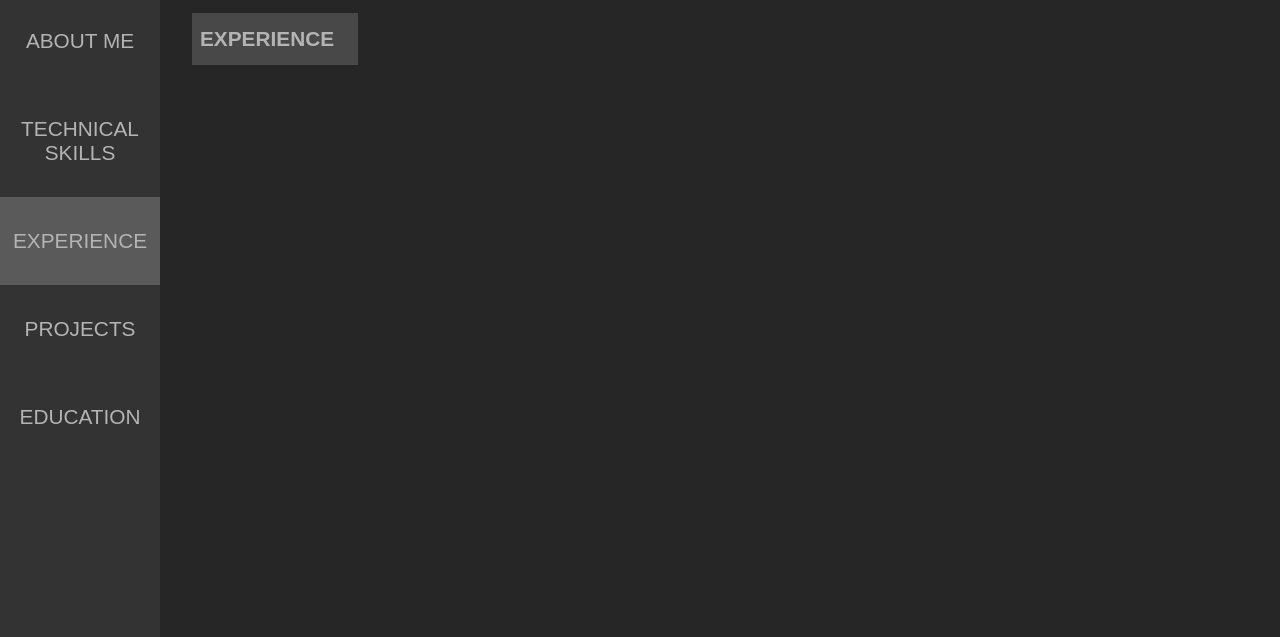
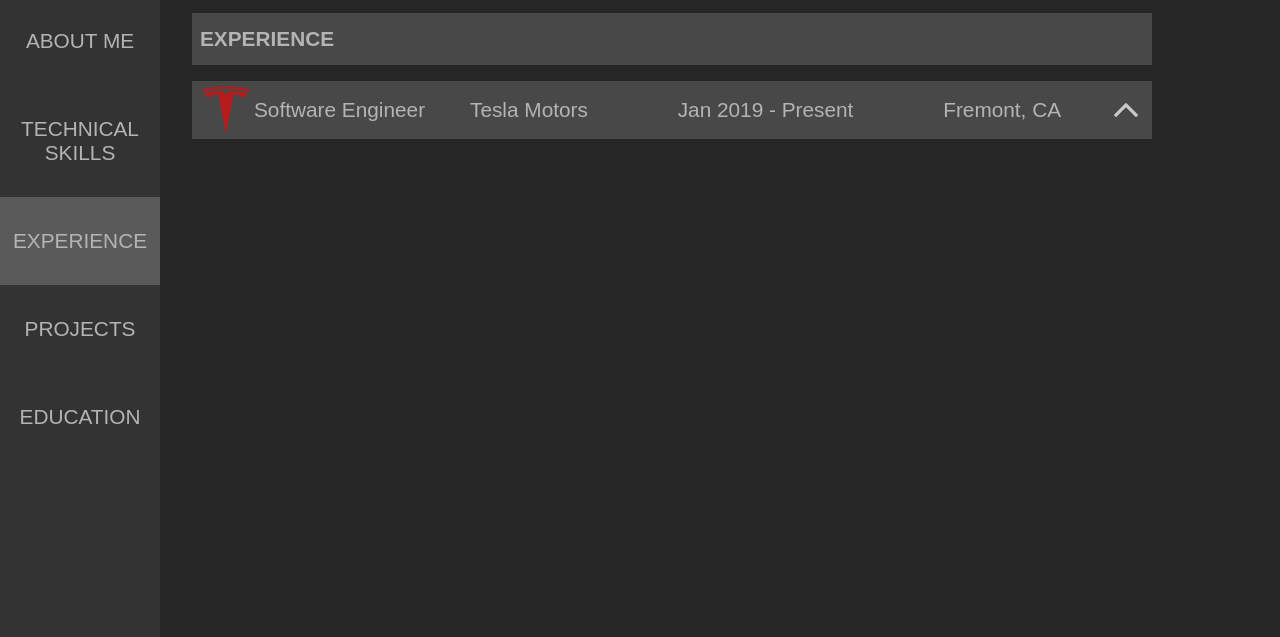
Before and after one commit to joetomjob/joetomjob-github.io, a plain HTML site: page index.html in a window 1280 px wide. Both pictures are taken after a click on the button "EXPERIENCE". Shown: the part 163-800 px from the top of the page. Drawn offline with Linux system fonts and the light colour scheme.

Commit message:
new changes

```diff
--- a/index.html
+++ b/index.html
@@ -115,11 +115,23 @@
                 </div>
             </div>
             <div id="Experience" class="tabcontent">
-                <div class="panel">
-                    <span class="boldtext">EXPERIENCE</span>
+              <div class="panel">
+                  <span class="boldtext">EXPERIENCE</span>
+              </div>
+              <div style="height: 2vmin; width: 100%"></div>
+              <button class="accordion">
+                <div class="flexrow" style="width: 100%">
+                  <img src="assets/images/teslaicon.svg" alt="" class="iconstyle">
+                  <span class="expacc">Software Engineer</span>
+                  <span class="expacc centertext">Tesla Motors</span>
+                  <span class="expacc centertext">Jan 2019 - Present</span>
+                  <span class="expacc centertext">Fremont, CA</span>
+                  <img src="assets/images/uparrow.svg" alt="" class="upiconstyle">
+                  <img src="assets/images/downarrow.svg" alt="" class="downiconstyle">
+
                 </div>
-
-              </div>
+              </button>
+            </div>
             <div id="Projects" class="tabcontent">
                 <div class="panel">
                     <span class="boldtext">PROJECTS</span>
@@ -164,6 +176,21 @@
             document.getElementById(cityName).style.display = "block";
             evt.currentTarget.className += " active";
           }
+
+          var acc = document.getElementsByClassName("accordion");
+          var i;
+
+          for (i = 0; i < acc.length; i++) {
+            acc[i].addEventListener("click", function() {
+              this.classList.toggle("lightbackcolor");
+              // var panel = this.nextElementSibling;
+              // if (panel.style.maxHeight){
+              //   panel.style.maxHeight = null;
+              // } else {
+              //   panel.style.maxHeight = panel.scrollHeight + "px";
+              // }
+            });
+          }
       </script>
     </body>
   </div>
--- a/stylesheets/newstylesheet.css
+++ b/stylesheets/newstylesheet.css
@@ -90,8 +90,7 @@
     display: none;
     padding: 2vmin 4vmin;
     border-top: none;
-    max-width: 80vw;
-    min-width: 0vw;
+    width: 75vw;
     font-size: 2.6vmin;
     color: rgb(180, 180, 180);
     line-height: 4.5vmin;
@@ -99,9 +98,8 @@
 
   .panel{
       background-color: rgb(73, 72, 72);
-      width: 100%;
       color: rgb(180, 180, 180);
-      padding: 1vmin 1vmin;
+      padding: 1vmin 0 1vmin 1vmin;
   }
 
   .boldtext{
@@ -127,7 +125,66 @@
     outline: none;
     padding: 0vmin 1vmin;
     font-size: 2.6vmin;
-    color: rgb(255, 255, 255);
     margin: 2vmin;
     text-align: center;
   }
+
+  .accordion {
+    background-color: rgb(73, 72, 72);
+    cursor: pointer;
+    width: 100%;
+    border: none;
+    text-align: left;
+    outline: none;
+    font-size: 2.6vmin;
+    transition: 0.4s;
+  }
+
+  .accordion:active, .accordion:hover {
+    background-color:rgb(90, 90, 90);
+  }
+
+  .lightbackcolor{
+    background-color:rgb(90, 90, 90);
+  }
+
+  .accordion:after {
+    color: rgb(201, 201, 201);
+    font-weight: bold;
+    float: right;
+  }
+
+  .panelaccordian {
+    padding: 0 18px;
+    background-color: white;
+    max-height: 0;
+    overflow: hidden;
+    transition: max-height 0.2s ease-out;
+  }
+
+  .iconstyle{
+    width: 7vmin;
+    height: 7vmin;
+    align-content: left;
+  }
+  .expacc{
+      line-height: 7vmin;
+  }
+
+  .centertext{
+      margin-left: auto;
+      margin-right: auto;
+    }
+
+    .upiconstyle{
+        width: 3vmin;
+        height: 3vmin;
+        padding: 2vmin 1vmin;
+    }
+
+    .downiconstyle{
+        width: 3vmin;
+        height: 3vmin;
+        padding: 2vmin 1vmin;
+        display: none;
+    }
```
Also changed, not shown: assets/images/downarrow.svg (added), assets/images/riticon.jpg (added), assets/images/teslaicon.svg (added), assets/images/uparrow.svg (added).
